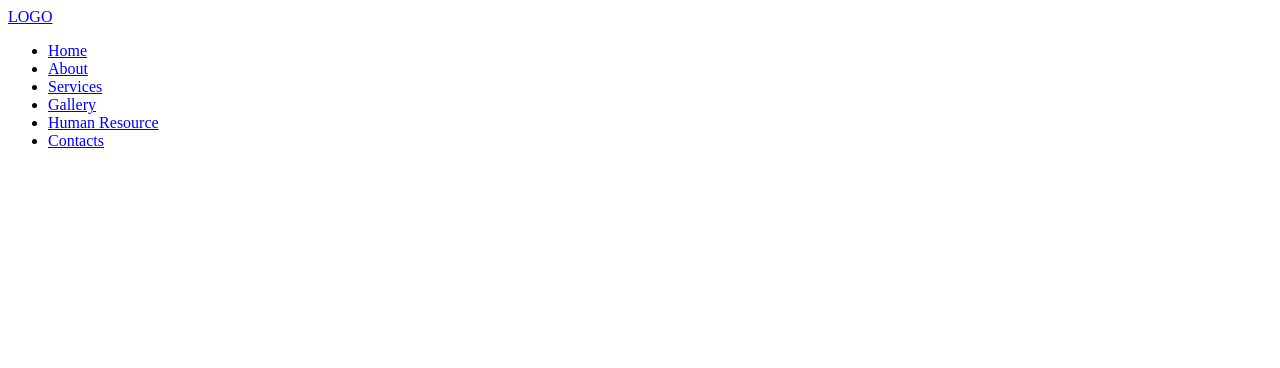
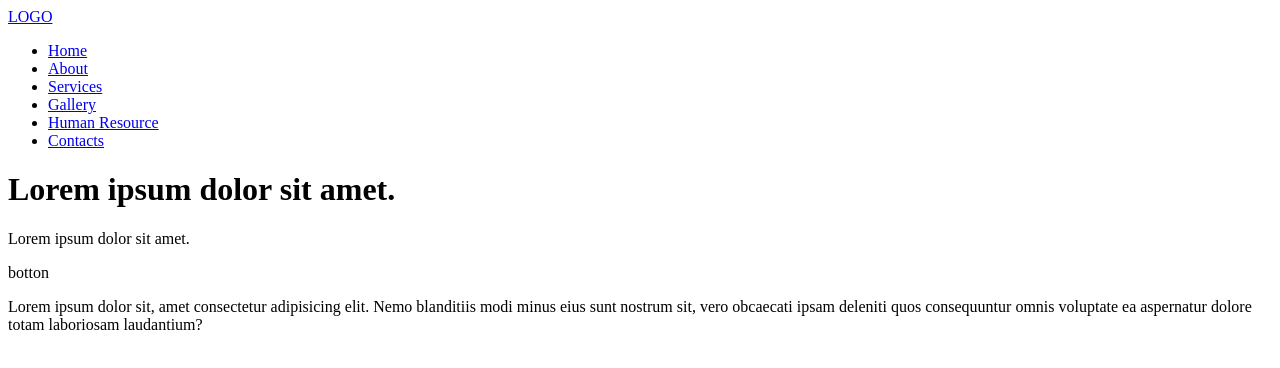
Before and after one commit to daniramirez1/Maquetado1, a plain HTML site: page index.html in a window 1280 px wide. Drawn offline with Linux system fonts and the light colour scheme.

Commit message:
hice todos los div de la section1

```diff
--- a/index.html
+++ b/index.html
@@ -9,10 +9,12 @@
   </head>
 
   <body>
-    <section>
     <header>
-        <div class="container">
+      <div>
+        <div>
           <a href="#" class="logo">LOGO</a>
+        </div>
+
         <nav class="navication">
           <ul>
             <li><a href="#">Home</a></li>
@@ -24,9 +26,20 @@
           </ul>
         </nav>
       </div>
+      <div class="titulo">
+        <h1>Lorem ipsum dolor sit amet.</h1>
+        <p>Lorem ipsum dolor sit amet.</p>
+        <div><p>botton</p></div>
+      </div>
     </header>
+    <section class="servicios">
+      <p>
+        Lorem ipsum dolor sit, amet consectetur adipisicing elit. Nemo
+        blanditiis modi minus eius sunt nostrum sit, vero obcaecati ipsam
+        deleniti quos consequuntur omnis voluptate ea aspernatur dolore totam
+        laboriosam laudantium?
+      </p>
     </section>
-
     <script src="script.js"></script>
   </body>
 </html>
```
Lines whose indentation alone changed are shown as unchanged.
